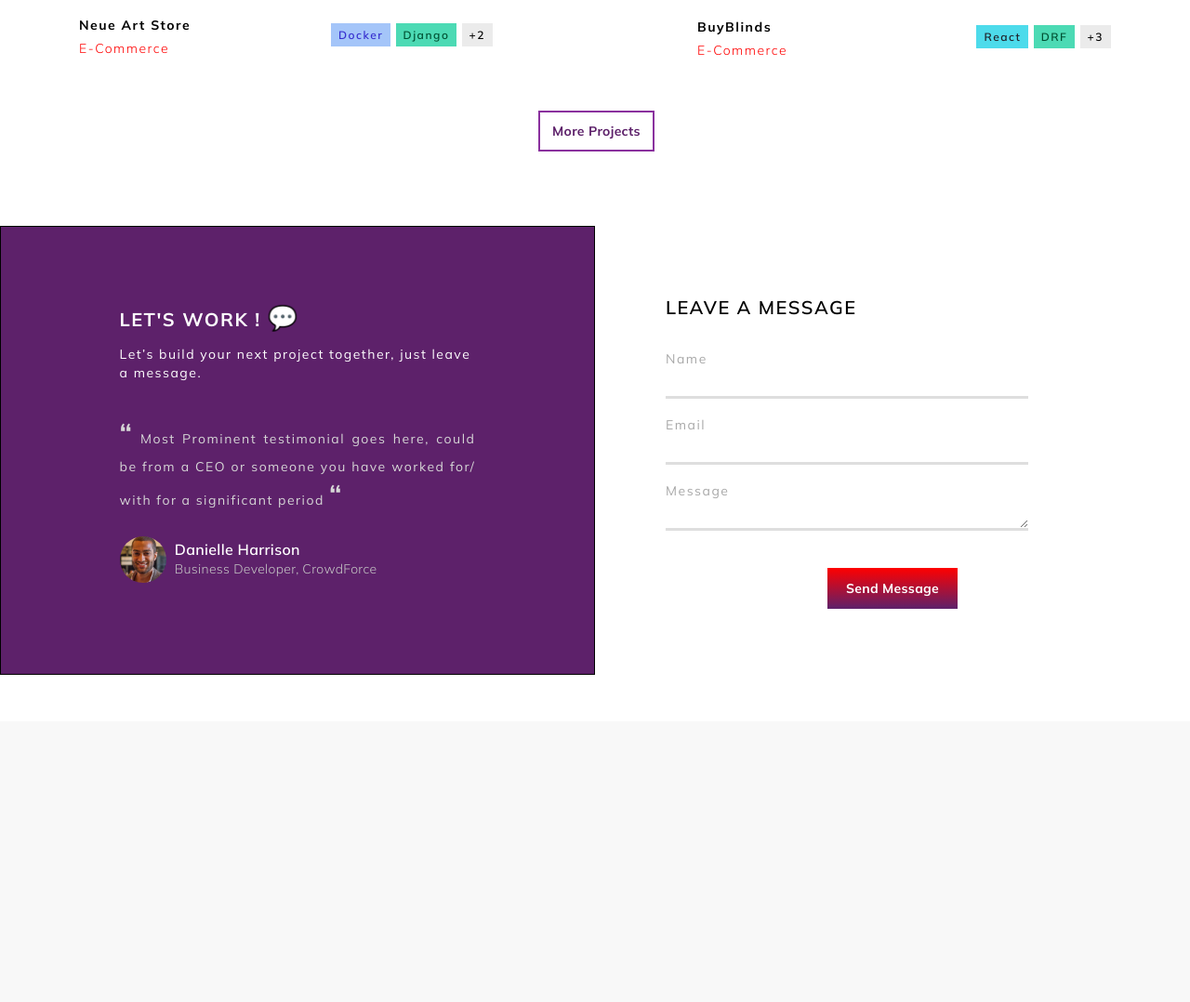
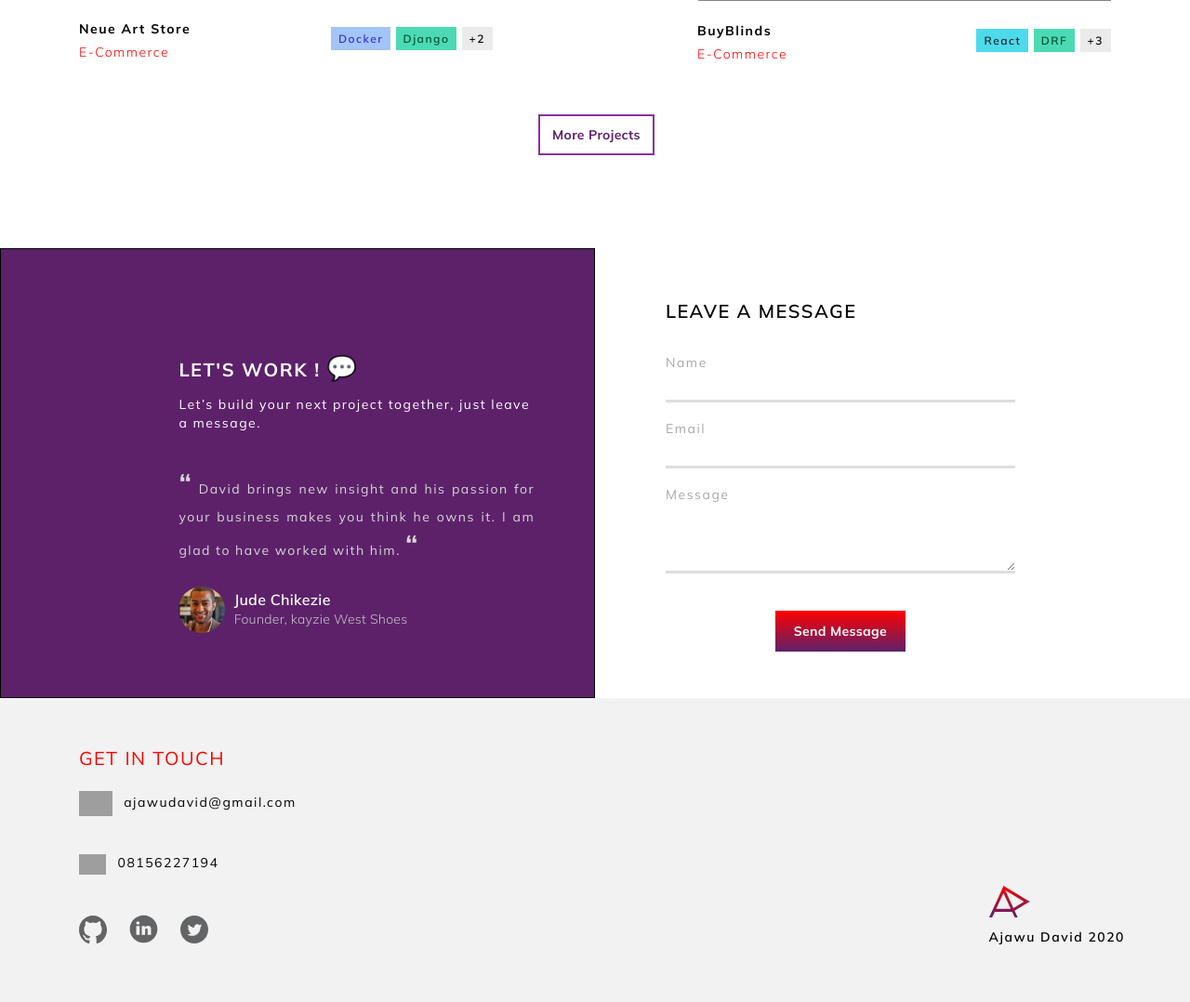
Before and after one commit to ajawu/portfolio-mvc, a Django app: page / in a window 1280 px wide. Shown: the part 2679-3757 px from the top of the page at 93% size. Before the commit the page ends 3405 px from the top, so only its background shows below. Run offline with Django 3.2, Linux system fonts and the light colour scheme; parts of the project's set-up code (start-up, migrations or seed data) failed here and were passed over; grey boxes are pictures that could not be loaded.

Commit message:
completed footer section

```diff
--- a/static/css/index.css
+++ b/static/css/index.css
@@ -20,7 +20,7 @@
 }
 
 .navbar {
-    padding: .5rem 0;
+    padding: 0.6rem 0;
 }
 
 .main-logo {
@@ -37,8 +37,8 @@
     background: linear-gradient(180deg, #FF0000 0%, #5D216A 100%);
     color: #fff !important;
     display: inline-block;
-    padding: 9px 18px !important;
-    margin: 0 !important;
+    padding: 8px 17px !important;
+    margin: 3px 0 0 !important;
 }
 
 /* ---------------- HERO SECTION --------------- */
@@ -240,7 +240,7 @@
 /* --------------- PROJECT SECTION --------------- */
 /* ----------------------------------------------- */
 #projects-section {
-    padding: 30px 0;
+    padding: 30px 0 50px;
 }
 
 .projects-subtitle {
@@ -357,12 +357,12 @@
 /* --------------- CONTACT SECTION --------------- */
 /* ----------------------------------------------- */
 #contact-section {
-    padding: 50px 0;
+    padding: 50px 0 0;
 }
 
 .comment-half {
     background: #5D216A;
-    padding: 80px 0;
+    padding: 110px 0 40px;
     border: 1px solid #000;
 }
 
@@ -404,7 +404,7 @@
 
 .comment-container {
     width: 60%;
-    margin: 0 20%;
+    margin: 0 20% 0 30%;
 }
 
 .avatar-container {
@@ -452,7 +452,7 @@
 }
 
 .form-container {
-    padding: 70px 10% 20px;
+    padding: 50px 10% 0;
 }
 
 .form-label {
@@ -469,7 +469,7 @@
     display: block;
     border: none;
     border-bottom: 3px solid #DEDEDE;
-    width: 80%;
+    width: 77%;
     margin: 10px 0 20px;
     font-size: 70%;
     color: #000;
@@ -485,6 +485,11 @@
     border-bottom: 3px solid #FF8958;
 }
 
+.submit-button-container {
+    margin: 40px 0 50px;
+    width: 77%;
+}
+
 .contact-submit-button {
     background: linear-gradient(180deg, #FF0000 0%, #5D216A 100%);
     color: #fff;
@@ -495,11 +500,74 @@
     border: none;
     padding: 13px 20px;
     display: block;
-    margin: 40px auto 0;
+    margin: 0 auto;
 }
 /* ----------------------------------------------- */
 /* ---------------- FOOTER SECTION --------------- */
 /* ----------------------------------------------- */
 footer {
     background: rgba(229, 229, 229, 0.5);
+    padding: 50px 0 40px;
 }
+
+.footer-title {
+    font-weight: 400;
+    font-size: 100%;
+    line-height: 30px;
+    letter-spacing: 1.5px;
+    color: #FF0000;
+    text-transform: uppercase;
+    margin-bottom: 20px;
+}
+
+.footer-contact {
+    font-size: 70%;
+    line-height: 20px;
+    letter-spacing: 1.5px;
+    color: #000;
+    margin-bottom: 40px;
+}
+
+.email-image {
+    height: 27px !important;
+}
+
+.footer-contact img {
+    height: 22px;
+    margin-right: 7px;
+}
+
+.social-icons-list {
+    display: inline-block;
+    list-style: none;
+    float: left;
+    padding: 0;
+}
+
+.social-icons-list li {
+    display: inline-block;
+    font-weight: 600;
+    font-size: 60%;
+    line-height: 10px;
+    letter-spacing: 1.5px;
+    padding: 0 16px 0 0;
+}
+
+.credit-container {
+    position: absolute;
+    right: 0;
+    bottom: 0;
+}
+
+.credit-image {
+    height: 35px;
+    margin-bottom: 10px;
+}
+
+.credit-name {
+    font-weight: 600;
+    font-size: 70%;
+    line-height: 20px;
+    letter-spacing: 1.5px;
+    color: #000000;
+}
--- a/templates/portfolio/index.html
+++ b/templates/portfolio/index.html
@@ -260,17 +260,17 @@
                     <h4 class="comment-title">Let's Work ! <span class="larger-icon">💬</span></h4>
                     <p class="comment-subtitle">Let’s build your next project together, just leave a message.</p>
                     <p class="prominent-comment">
-                        <span class="larger">“</span> Most Prominent testimonial goes here, could be from a
-                        CEO or someone you have worked for/ with for a significant
-                        period <span class="larger">“</span>
+                        <span class="larger">“</span> David brings new insight and his passion for your business
+                        makes you think he owns it. I am glad to have worked with him.
+                        <span class="larger">“</span>
                     </p>
                     <div class="testifier-container">
                         <div class="avatar-container">
                             <img src="{% static 'images/customer-1.jpg' %}" alt="testifier-avatar" class="testifier-avatar">
                         </div>
                         <div class="testifier-details-container">
-                            <p class="testifier-name">Danielle Harrison</p>
-                            <p class="testifier-position">Business Developer, CrowdForce</p>
+                            <p class="testifier-name">Jude Chikezie</p>
+                            <p class="testifier-position">Founder, kayzie West Shoes</p>
                         </div>
                     </div>
                 </div>
@@ -284,9 +284,10 @@
                         <label for="email" class="form-label">Email</label>
                         <input type="email" name="email" id="email" class="form-input">
                         <label for="message" class="form-label">Message</label>
-                        <textarea name="message" id="message" cols="30" rows="1" class="form-input form-message">
-                        </textarea>
-                        <button type="submit" class="contact-submit-button">Send Message</button>
+                        <textarea name="message" id="message" cols="30" rows="3" class="form-input form-message"></textarea>
+                        <div class="submit-button-container">
+                            <button type="submit" class="contact-submit-button">Send Message</button>
+                        </div>
                     </form>
                 </div>
             </div>
@@ -297,8 +298,40 @@
 <footer>
     <div class="container">
         <div class="row">
-            <div class="col"></div>
-            <div class="col"></div>
+            <div class="col-sm">
+                <h4 class="footer-title">Get in touch</h4>
+                <p class="footer-contact">
+                    <img src="{% static 'images/email.svg' %}" alt="email-icon" class="email-image">
+                    ajawudavid@gmail.com
+                </p>
+                <p class="footer-contact">
+                    <img src="{% static 'images/phone.svg' %}" alt="email-icon">
+                    08156227194
+                </p>
+                <ul class="social-icons-list">
+                    <li>
+                        <a href="https://github.com/ajawu">
+                            <img src="{% static 'images/github.svg' %}" alt="github-icon">
+                        </a>
+                    </li>
+                    <li>
+                        <a href="https://twitter.com/AjawuDavid">
+                            <img src="{% static 'images/linkedin.svg' %}" alt="linkedin-icon">
+                        </a>
+                    </li>
+                    <li>
+                        <a href="https://www.linkedin.com/in/ajawu-david-692407143/">
+                            <img src="{% static 'images/twitter.svg' %}" alt="twitter-icon">
+                        </a>
+                    </li>
+                </ul>
+            </div>
+            <div class="col-sm">
+                <div class="credit-container">
+                    <img src="{% static 'images/logo_alone.svg' %}" alt="site-logo" class="credit-image">
+                    <p class="credit-name">Ajawu David 2020</p>
+                </div>
+            </div>
         </div>
     </div>
 </footer>
```
Also changed, not shown: static/images/email.svg (added), static/images/github.svg (added), static/images/linkedin.svg (added), static/images/logo_alone.jpg (added), static/images/logo_alone.svg (added), static/images/phone.svg (added), static/images/twitter.svg (added).
